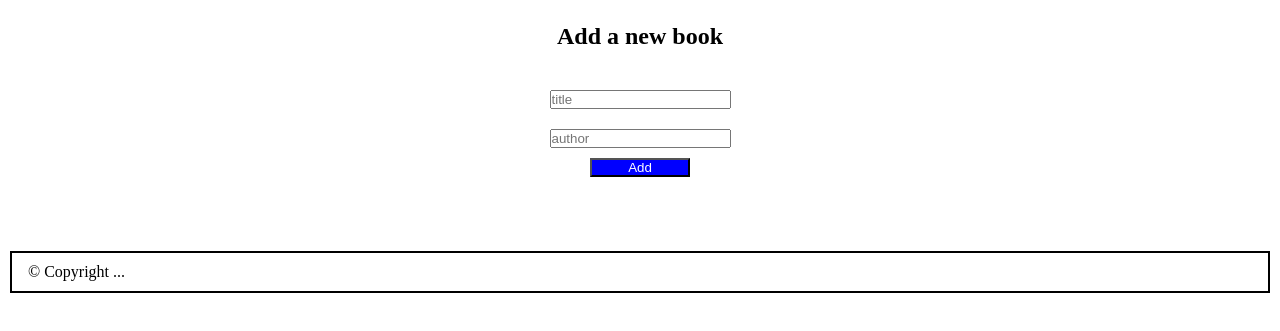
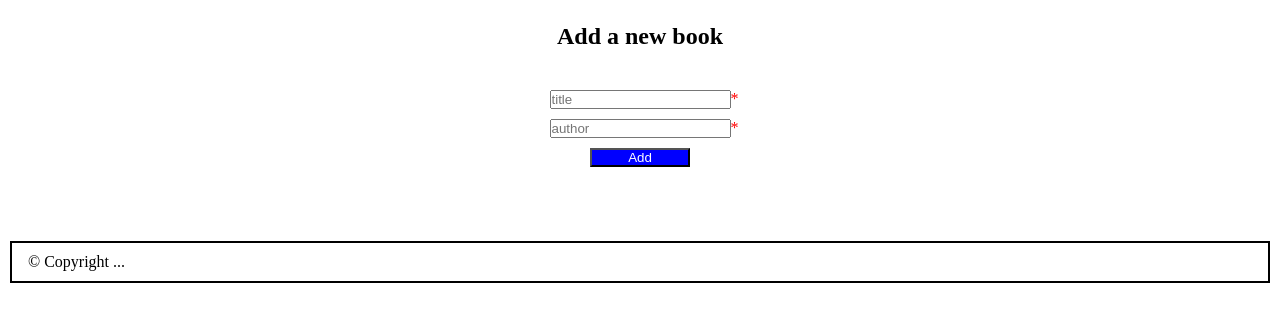
Before and after one commit to whid-bb/awesome-books, a website with bundled scripts: page index.html in a window 1280 px wide. Both pictures are taken after a click on the item "Add new". Shown: the part 83-414 px from the top of the page. Built offline with nearby package versions, Linux system fonts and the light colour scheme.

Commit message:
add form required attr

```diff
--- a/index.html
+++ b/index.html
@@ -31,10 +31,10 @@
   <section id="add-book-section" class="tab">
     <h1 class="text">Add a new book</h1>
     <form id="add-book">
-      <div>
+      <div class="required-input">
         <input type="text" id="title" placeholder="title" required />
       </div>
-      <div>
+      <div class="required-input">
         <input type="text" id="author" placeholder="author" required />
       </div>
       <div>
--- a/style.css
+++ b/style.css
@@ -78,14 +78,6 @@ footer .copy {
   text-align: center;
 }
 
-#author {
-  margin: 10px;
-}
-
-#title {
-  margin-bottom: 10px;
-}
-
 .btn {
   width: 100px;
   background-color: #00f;
@@ -103,7 +95,7 @@ nav {
   justify-content: space-between;
 }
 
-.nav-container > * {
+.nav-container>* {
   margin: 10px 1rem;
 }
 
@@ -165,3 +157,19 @@ section.tab.active {
   margin-top: 10px;
   font-weight: bold;
 }
+
+input {
+  margin-bottom: 10px;
+
+}
+
+.required-input {
+  position: relative;
+
+}
+
+.required-input::after {
+  content: "*";
+  position: absolute;
+  color: #f00;
+}
```
